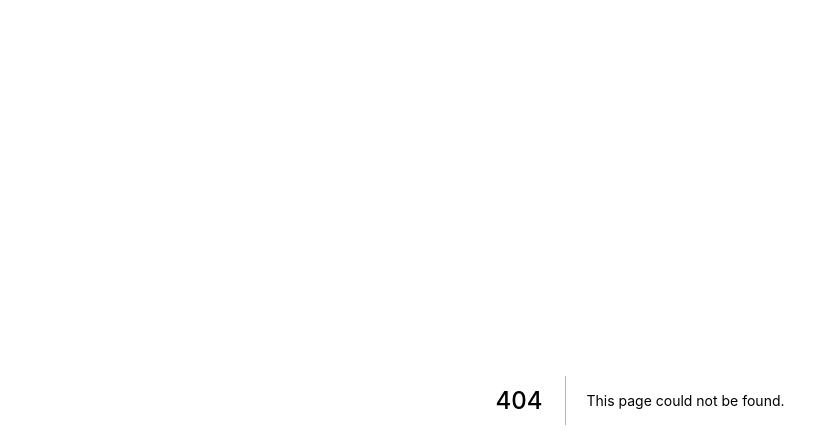
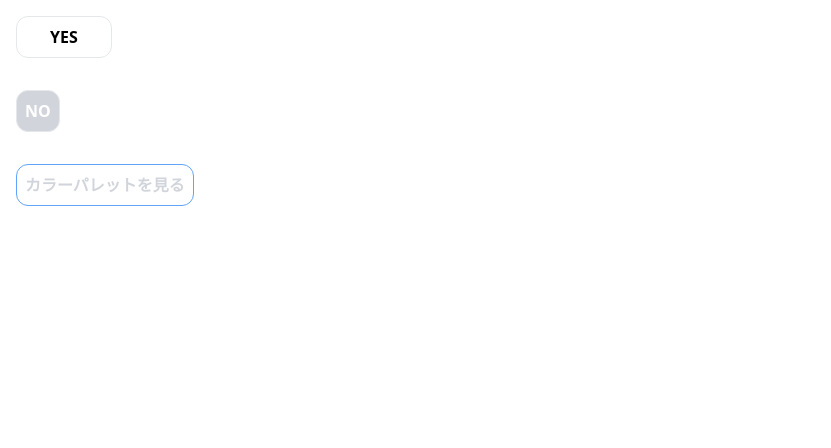
Before and after one commit to oshita-n/PersornalColorApp, a Next.js app: page /sample in a window 1280 px wide. Before the commit this address had no page. Shown: the top 448 px of the page, without its empty margins (0-831 px from the left). Built offline with nearby package versions, Linux system fonts and the light colour scheme.

Commit message:
💡 ボタンコンポーネント作成

```diff
--- /dev/null
+++ b/src/components/shared/Button.tsx
@@ -0,0 +1,43 @@
+import type { DOMAttributes, VFC, ReactNode } from "react";
+import cc from "classcat";
+
+type CommonType = {
+  bgColor?: "gray" | "white";
+  textColor?: "gray" | "white" | "black";
+  borderColor?: "gray" | "bule";
+  children?: ReactNode;
+  className?: string;
+};
+
+type ButtonType = CommonType & {
+  button: boolean;
+  onClick?: DOMAttributes<HTMLButtonElement>["onClick"];
+};
+
+export const Button: VFC<ButtonType> = (props) => {
+  const classes = cc([
+    "border p-2 rounded-xl",
+    {
+      "bg-gray-300 hover:bg-gray-400": props.bgColor === "gray",
+      "bg-white hover:bg-gray-100": props.bgColor === "white",
+      "text-gray-300": props.textColor === "gray",
+      "text-white": props.textColor === "white",
+      "text-black": props.textColor === "black",
+      "border-gray-200": props.borderColor === "gray",
+      "border-blue-400": props.borderColor === "bule",
+    },
+    props.className,
+  ]);
+
+  return (
+    <button className={classes}>
+      <strong>{props.children}</strong>
+    </button>
+  );
+};
+// Propsのデフォルト値
+Button.defaultProps = {
+  bgColor: "gray",
+  textColor: "white",
+  borderColor: "gray",
+};
--- /dev/null
+++ b/src/pages/sample.tsx
@@ -0,0 +1,30 @@
+import type { NextPage } from "next";
+import { Button } from "../components/shared/Button";
+
+const sample: NextPage = () => {
+  return (
+    <div className="flex flex-col">
+      <div className="m-4">
+        <Button
+          button
+          className="w-24"
+          bgColor="white"
+          textColor="black"
+          borderColor="gray"
+        >
+          YES
+        </Button>
+      </div>
+      <div className="m-4">
+        <Button button>NO</Button>
+      </div>
+      <div className="m-4">
+        <Button button bgColor="white" textColor="gray" borderColor="bule">
+          カラーパレットを見る
+        </Button>
+      </div>
+    </div>
+  );
+};
+
+export default sample;
```
